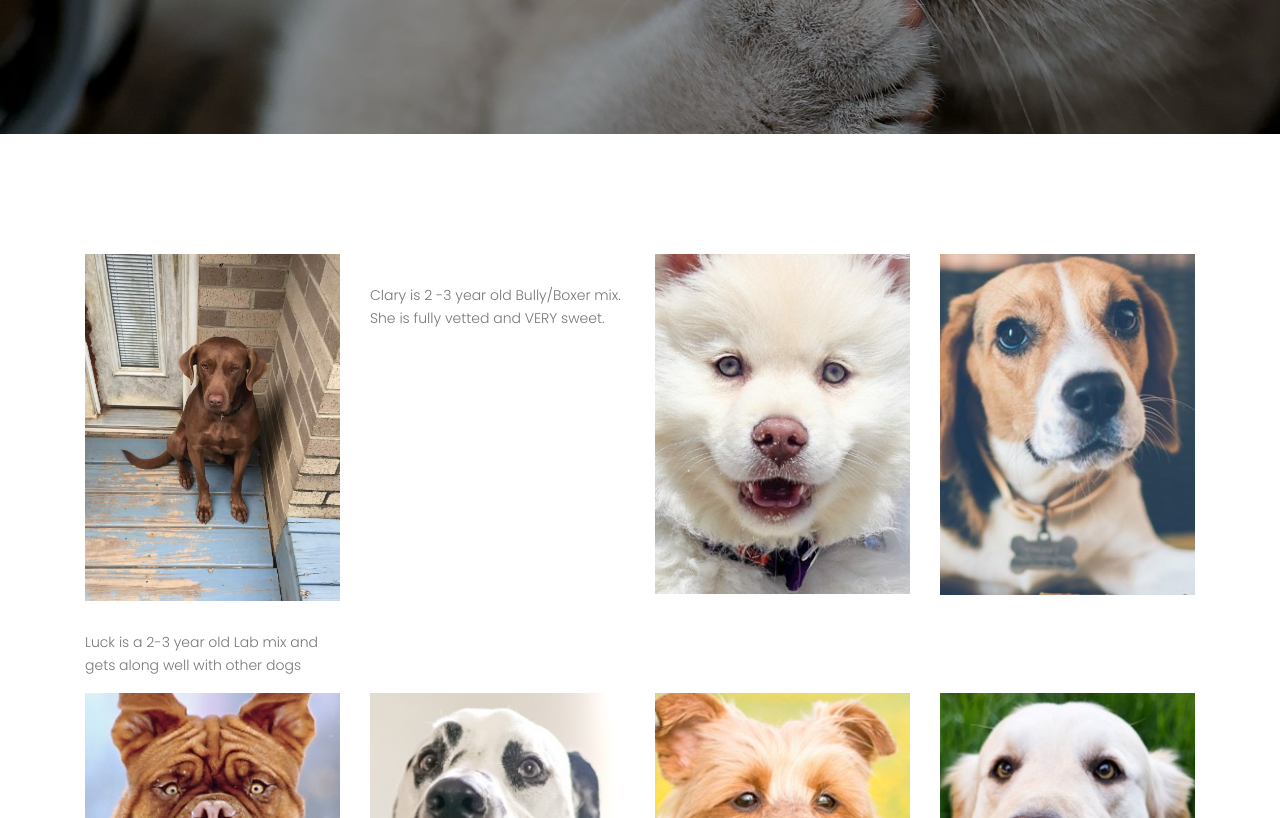
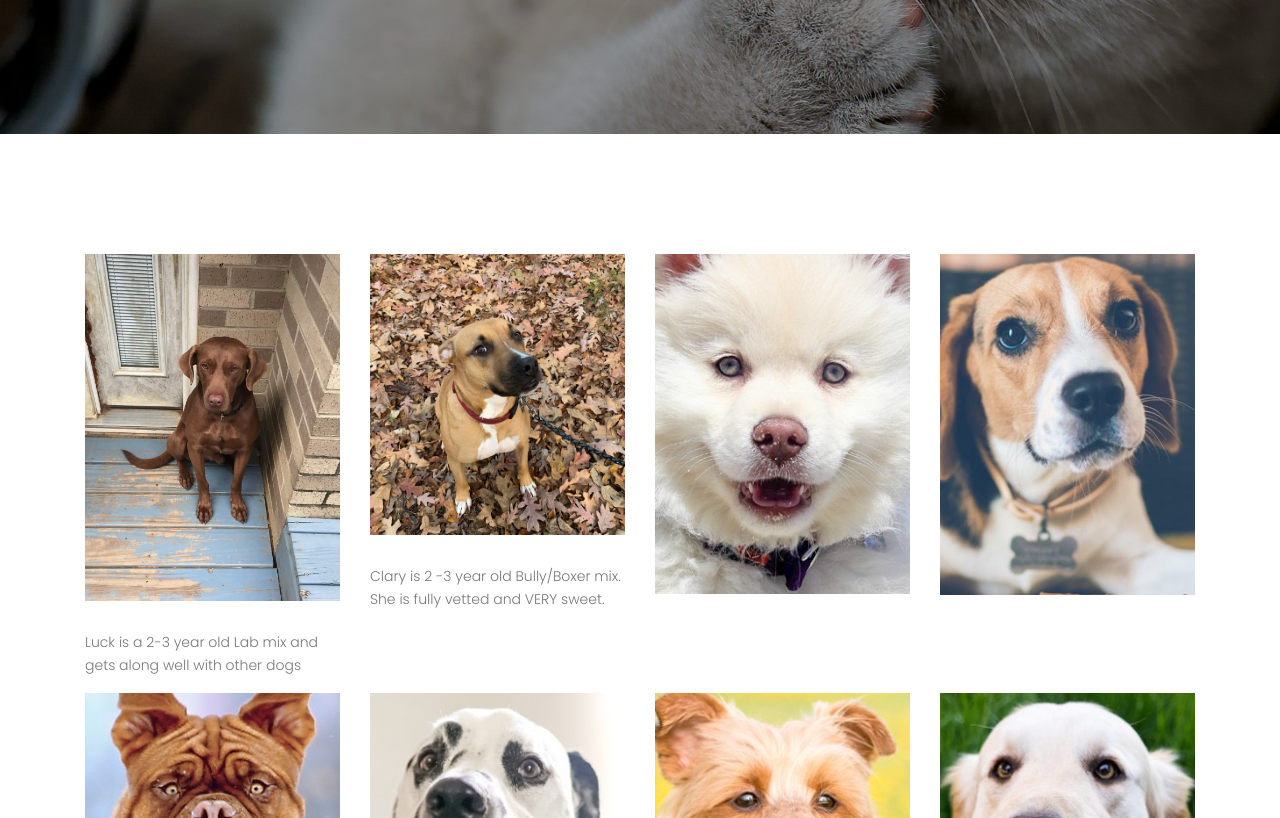
Before and after one commit to kayleybannister/LC-Paws, a plain HTML site: page dogs.html in a window 1280 px wide. Shown: the part 282-1100 px from the top of the page. Drawn offline with nearby package versions, Linux system fonts and the light colour scheme; some packages are replaced by stand-ins of ours.

Commit message:
fixed Clary link

```diff
--- a/dogs.html
+++ b/dogs.html
@@ -84,7 +84,7 @@
 						</div>
 						<div class="col-lg-3 col-md-6">
 							<div class="single-cat-list">
-							  <img src="img/clary1.jpg" alt="" class="img-fluid">
+							  <img src="img/clary1.jpeg" alt="" class="img-fluid">
 							  <div class="overlay">
 							    <div class="text">Clary - Boxer Mix</div>
 							  </div>
```
